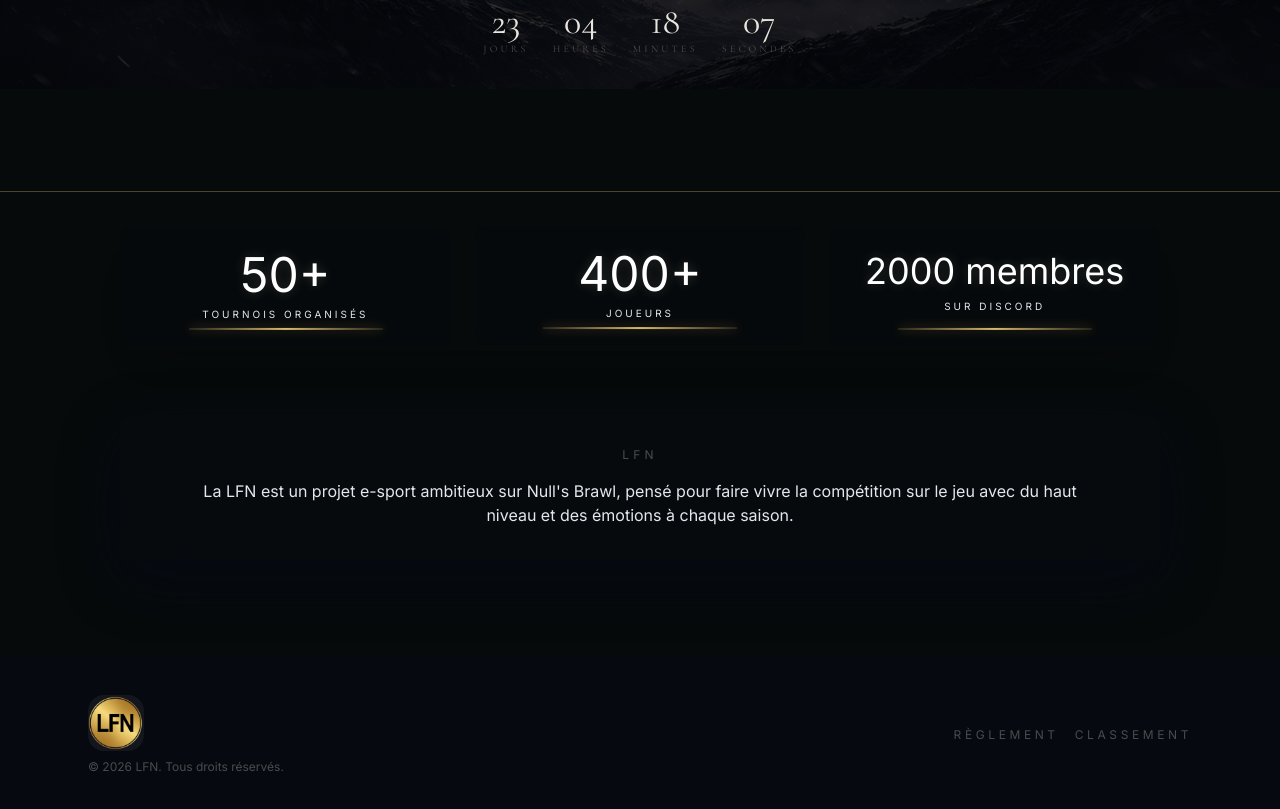
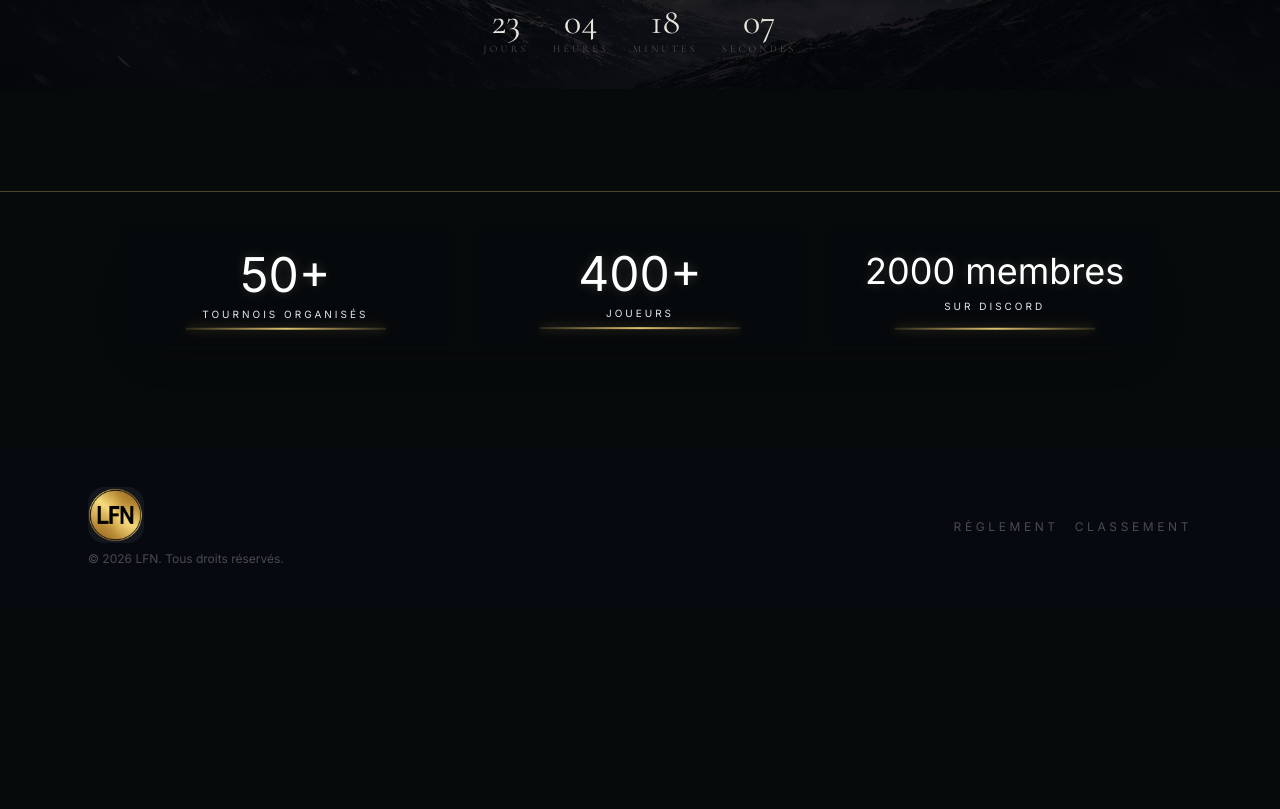
Before and after one commit to Prissme/Tiers-NB-Esport, a Next.js app: page / in a window 1280 px wide. Shown: the part 711-1520 px from the top of the page. After the commit the page ends 1318 px from the top, so only its background shows below. Built offline with nearby package versions, Linux system fonts and the light colour scheme; no server answers; a web font is replaced by a local one.

Commit message:
Update page.tsx

```diff
--- a/app/page.tsx
+++ b/app/page.tsx
@@ -48,16 +48,6 @@
             </div>
           </div>
         </section>
-        <section className="secondary-section">
-          <div className="surface-dominant rounded-[14px] px-6 py-8 text-center shadow-[0_20px_60px_rgba(4,10,30,0.45)] sm:px-10">
-            <p className="text-xs uppercase tracking-[0.35em] text-utility">LFN</p>
-            <p className="mx-auto mt-4 max-w-4xl text-sm leading-relaxed text-slate-200 sm:text-base">
-              {locale === "fr"
-                ? "La LFN est un projet e-sport ambitieux sur Null's Brawl, pensé pour faire vivre la compétition sur le jeu avec du haut niveau et des émotions à chaque saison."
-                : "LFN is an ambitious esports project on Null's Brawl, built to keep high-level competition alive with strong emotions every season."}
-            </p>
-          </div>
-        </section>
       </div>
     </div>
   );
```
